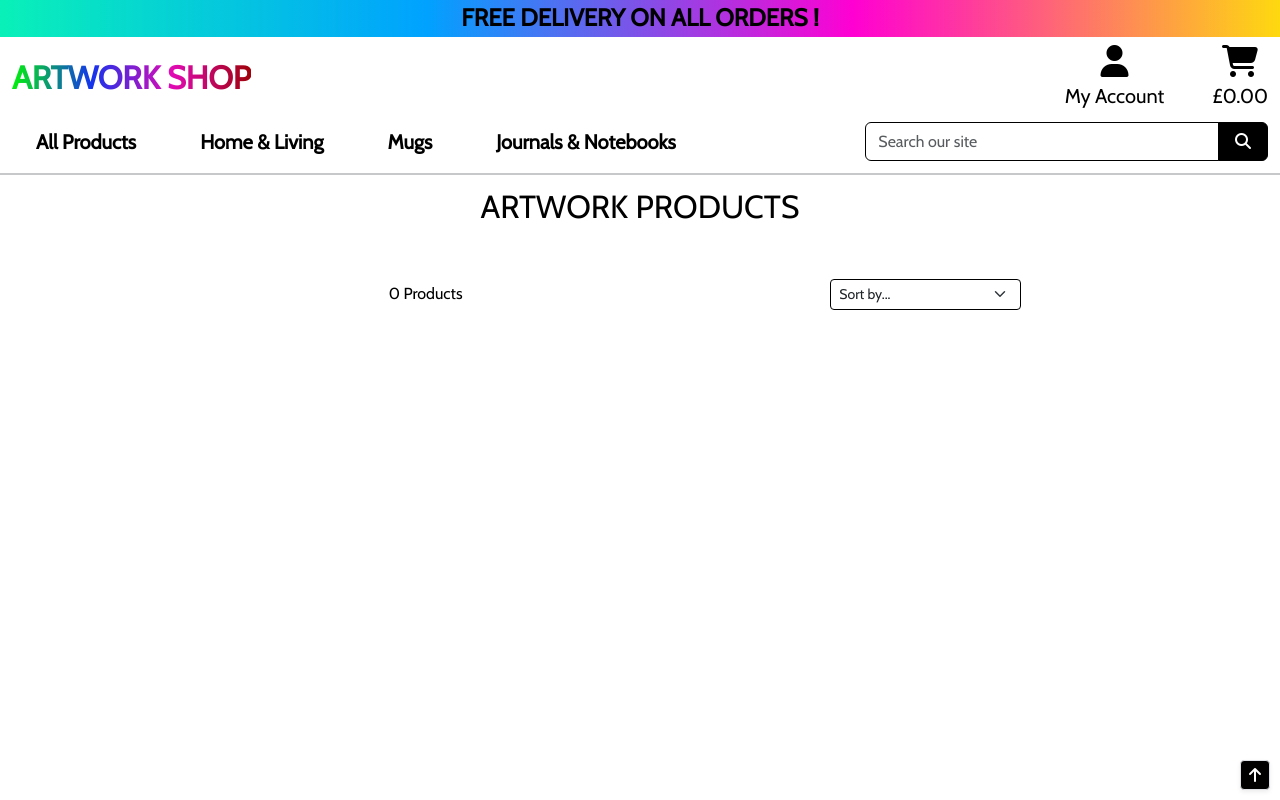
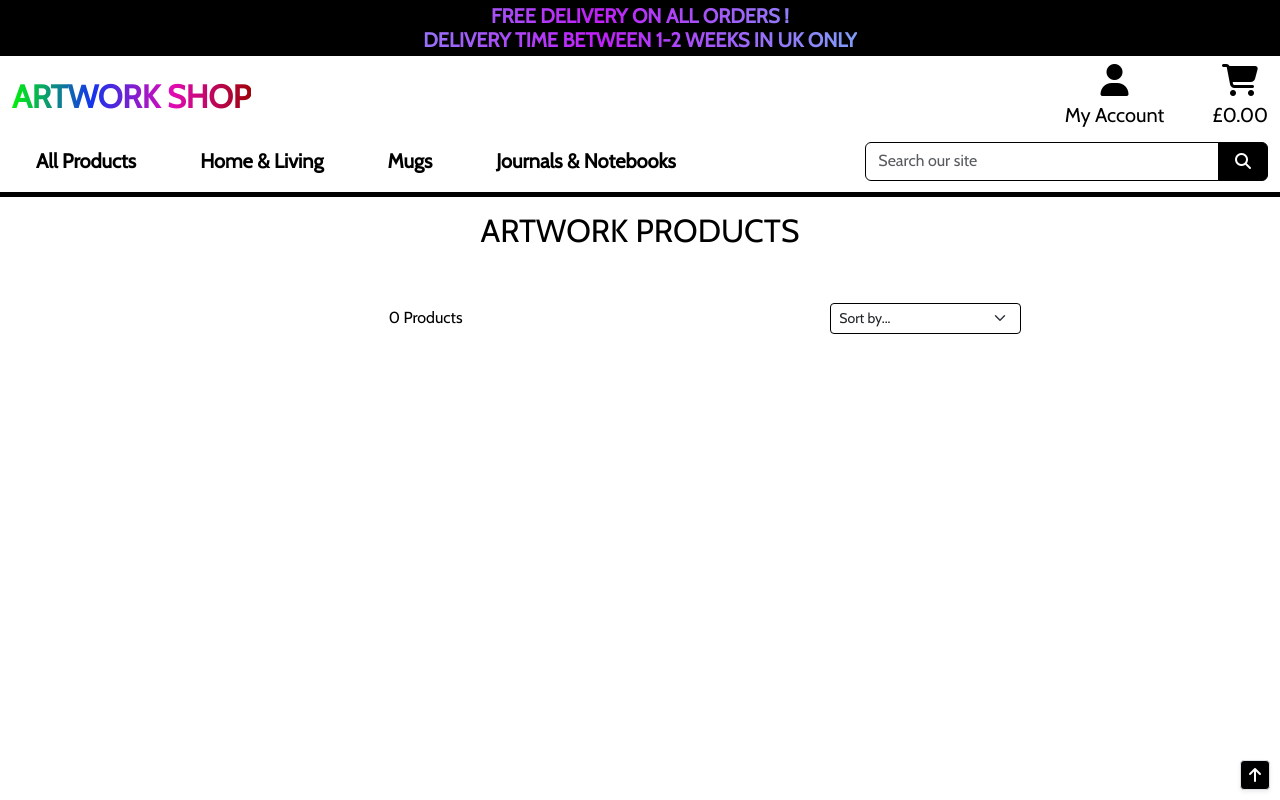
Before and after one commit to ManalAbdulqawi/artwork-online-shop, a Django app: page /products/ in a window 1280 px wide. Run offline with Django 4.2, Linux system fonts and the light colour scheme; data that the repository does not hold is empty; some libraries are stand-ins or nearby versions.

Commit message:
Update delivery banner and make the country field in checkout hidden and readonly with UK option

```diff
--- a/checkout/templates/checkout/checkout.html
+++ b/checkout/templates/checkout/checkout.html
@@ -80,12 +80,12 @@
     <fieldset class="rounded px-3 mb-2">
         <legend class="text-black px-2 w-auto"><strong>Delivery</strong></legend>
         {{ order_form.phone_number|as_crispy_field }}
-        {{ order_form.country|as_crispy_field }}
-        {{ order_form.postcode|as_crispy_field }}
-        {{ order_form.town_or_city|as_crispy_field }}
         {{ order_form.street_address1|as_crispy_field }}
         {{ order_form.street_address2|as_crispy_field }}
+        {{ order_form.town_or_city|as_crispy_field }}
+        {{ order_form.postcode|as_crispy_field }}
         {{ order_form.county|as_crispy_field }}
+        {{ order_form.country|as_crispy_field }}
         <div class="form-check form-check-inline float-end me-0">
             {% if user.is_authenticated %}
                 <input class="form-check-input ms-2 me-0" type="checkbox" id="id-save-info" name="save-info" checked>
--- a/products/templates/products/products.html
+++ b/products/templates/products/products.html
@@ -16,7 +16,7 @@
                  <div class="backgroundlayer"></div>
     <div class="container-fluid">
         <div class="row">
-            <div class="col text-center text-black mt-4 mb-4">
+            <div class="col text-center text-black mt-5 mb-4">
                 <h2>ARTWORK PRODUCTS</h2>
                  {% for c in current_categories %}
                     <a class="category-badge text-decoration-none" href="{% url 'products' %}?category={{ c.name }}">
--- a/static/css/base.css
+++ b/static/css/base.css
@@ -19,7 +19,7 @@ body {
     width: 1.5rem;
 }
 .delivery{
-     background: linear-gradient(to right, #09f1b8, #00a2ff, #ff00d2, #fed90f);
+     background: black;
 
 }
 
@@ -34,6 +34,28 @@ body {
     text-transform: uppercase;
 }
 
+.loading-text {
+	place-self: center;
+	background: linear-gradient(90deg,  rgb(193, 31, 248), rgb(84, 241, 249), rgb(193, 31, 248)) -100%/ 200%;
+	/* being excessively careful with compat,
+	 * though this has been supported unprefixed and
+	 * in the shorthand across major browsers for a while;
+	 * but it catches the latest browser versions supported
+	 * on Wndows XP, 7 and 8; yeah, they exist in 2025 */
+	-webkit-background-clip: text;
+	        background-clip: text;
+	/* use color, don't use -webkit-text-fill-color anymore,
+	 * was meant to solve a problem we haven't had in years */
+	color: transparent;
+
+	animation: shimmer 2s linear infinite
+}
+
+@keyframes shimmer { to { background-position: 100% } }
+
+/* avoid problems in high contrast mode */
+
+
 
 
 a.category-badge > span.badge:hover {
@@ -42,6 +64,27 @@ a.category-badge > span.badge:hover {
 }
 
 
+/* Styles for the separator container */
+.separator {
+  border: none; /* reset default hr styling if needed */
+}
+
+.separator--line {
+  border: none;
+  border-bottom: 5px solid black; /* your separator style */
+  width: 0;
+  height: 0; /* optional, to ensure no height issues */
+  animation: separator-width 1s ease-out forwards;
+}
+/* Keyframes for the width animation */
+@keyframes separator-width {
+  0% {
+    width: 0;
+  }
+  100% {
+    width: 100%;
+  }
+}
 
 .backgroundlayer {
 	height: 100%;
--- a/templates/base.html
+++ b/templates/base.html
@@ -45,7 +45,7 @@
      <header class="container-fluid fixed-top">
        <div id="delivery-banner" class="row text-center">
       <div class="col text-black delivery">
-        <h4 class="my-1 fw-bold ">FREE DELIVERY ON ALL ORDERS !</h4>
+        <h5 class="my-1 fw-bold loading-text ">FREE DELIVERY ON ALL ORDERS ! <br> DELIVERY TIME BETWEEN 1-2 WEEKS IN UK ONLY </h5>
       </div>
     </div>
     <div id="topnav" class="row bg-white pt-lg-2 d-none d-lg-flex">
@@ -121,8 +121,8 @@
   </form>
   </div>
   </div>
-    <div class="row">
-    <hr class="border-top border-2 border-dark" />
+    <div class="row separator">
+    <div class="separator--line"></div>
     </div>
     </header>
 
```
Also changed, not shown: checkout/forms.py (+9 -0 lines), checkout/templates/checkout/checkout_success.html (+8 -3 lines).
